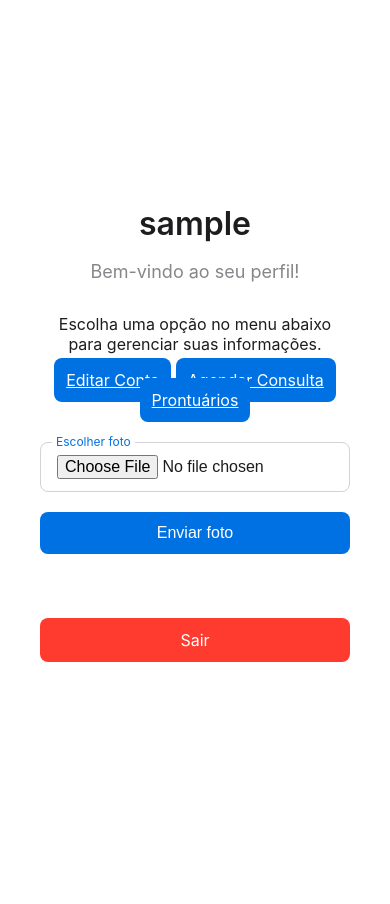
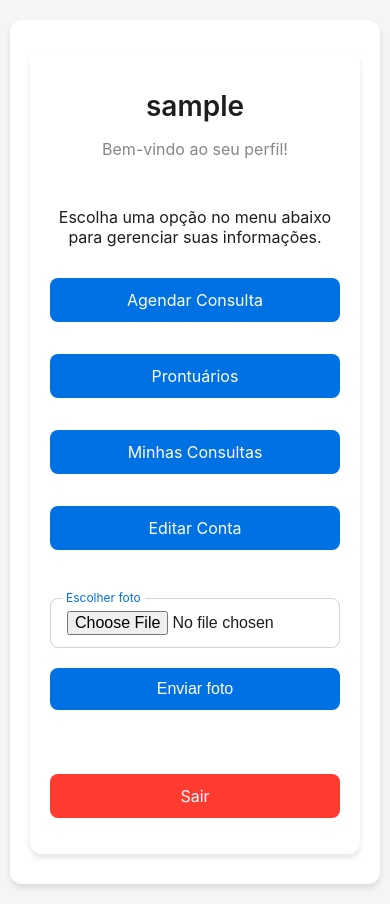
Before and after one commit to kobajk/MedicalBooking, a Flask app: page /perfil/1 in a window 390 px wide. Before the commit the page ends 662 px from the top, so only its background shows below. Run offline with Flask 3, Linux system fonts and the light colour scheme; the visitor is signed in with stand-in values (Sample User, id 1); data that the repository does not hold is empty; some web fonts are replaced.

Commit message:
Add routes for viewing personal consultations and scheduled appointments
This commit adds two new routes to the Clinicas application. The '/minhas_consultas' route allows users to view their own consultations, while the '/consultas_agendadas' route allows doctors to view appointments scheduled with them. The routes are protected with the 'login_required' decorator to ensure only authenticated users can access them. The templates 'minhas_consultas.html' and 'consultas_agendadas.html' are also added to display the respective information.

```diff
--- a/Clinicas/routes.py
+++ b/Clinicas/routes.py
@@ -191,3 +191,19 @@ def prontuario(id_usuario):
     # Mostrar prontuários existentes
     prontuarios = Prontuario.query.filter_by(id_paciente=id_usuario).all()
     return render_template('prontuario.html', usuario=usuario, prontuarios=prontuarios, form=form if current_user.tipo == 'Médico' else None)
+
+@App.route('/minhas_consultas')
+@login_required
+def minhas_consultas():
+    consultas = Consulta.query.filter_by(id_paciente=current_user.id).all()
+    return render_template('minhas_consultas.html', consultas=consultas)
+
+@App.route('/consultas_agendadas')
+@login_required
+def consultas_agendadas():
+    if current_user.tipo != 'Médico':
+        flash('Acesso não autorizado. Apenas médicos podem ver consultas agendadas.', 'danger')
+        return redirect(url_for('perfil', id_usuario=current_user.id))
+
+    consultas = Consulta.query.filter_by(id_profissional=current_user.id).all()
+    return render_template('consultas_agendadas.html', consultas=consultas)
--- a/Clinicas/static/styles/styles.css
+++ b/Clinicas/static/styles/styles.css
@@ -7,27 +7,36 @@
 
 body {
     font-family: 'San Francisco', -apple-system, BlinkMacSystemFont, sans-serif;
-    background-color: #ffffff;
+    background-color: #f5f5f7;
     display: flex;
     justify-content: center;
-    align-items: center;
-    height: 100vh;
+    align-items: flex-start;
+    min-height: 100vh;
     margin: 0;
     color: #1d1d1f;
+    padding: 20px;
+    box-sizing: border-box;
 }
 
 .error-message {
-    color: red;
-    display: none; /* Inicialmente escondido */
+    color: #ff3b30;
+    display: none; /* Initially hidden */
+    margin-bottom: 16px;
+    text-align: center;
 }
 
-.login-container {
+.login-container, .profile-container, .consultas-container, .prontuario-container, .edit-account-container {
     width: 100%;
-    max-width: 400px;
-    padding: 40px 20px;
+    max-width: 600px;
+    padding: 40px;
+    background-color: #ffffff;
+    border-radius: 12px;
+    box-shadow: 0 4px 6px rgba(0, 0, 0, 0.1);
+    margin: 20px auto;
+    box-sizing: border-box;
 }
 
-.login-title {
+.login-title, .profile-title {
     font-size: 32px;
     font-weight: 600;
     margin-bottom: 8px;
@@ -35,8 +44,8 @@ body {
     text-align: center;
 }
 
-.login-subtitle {
-    font-size: 16px;
+.login-subtitle, .profile-subtitle {
+    font-size: 18px;
     color: #86868b;
     text-align: center;
     margin-bottom: 32px;
@@ -97,6 +106,10 @@ body {
     cursor: pointer;
     transition: all 0.3s ease;
     box-sizing: border-box;
+    text-align: center;
+    text-decoration: none;
+    display: block;
+    margin-bottom: 16px;
 }
 
 .custom-submit-button:hover {
@@ -151,49 +164,17 @@ body {
     color: #0077ed;
 }
 
-@media (max-width: 480px) {
-    .login-container {
-        padding: 20px;
-    }
-
-    .login-title {
-        font-size: 28px;
-    }
-
-    .login-subtitle {
-        font-size: 14px;
-    }
-
-    .form-control,
-    .custom-submit-button {
-        font-size: 16px;
-    }
-}
-
-.profile-container {
-    max-width: 800px;
-    margin: 0 auto;
-    padding: 40px 20px;
-}
-
-.profile-title {
-    font-size: 32px;
-    font-weight: 600;
-    margin-bottom: 8px;
-    color: #1d1d1f;
-    text-align: center;
-}
-
-.profile-subtitle {
-    font-size: 18px;
-    color: #86868b;
-    text-align: center;
+.profile-menu {
+    display: flex;
+    flex-direction: column;
+    gap: 16px;
     margin-bottom: 32px;
 }
 
-.profile-menu {
-    margin-bottom: 32px;
+.profile-menu p {
     text-align: center;
+    color: #1d1d1f;
+    margin-bottom: 15px;
 }
 
 .profile-form {
@@ -202,7 +183,7 @@ body {
 
 .photo-gallery {
     display: grid;
-    grid-template-columns: repeat(auto-fill, minmax(200px, 1fr));
+    grid-template-columns: repeat(auto-fill, minmax(100px, 1fr));
     gap: 16px;
     margin-bottom: 32px;
 }
@@ -211,28 +192,67 @@ body {
     border-radius: 8px;
     overflow: hidden;
     box-shadow: 0 4px 6px rgba(0, 0, 0, 0.1);
+    aspect-ratio: 1;
 }
 
 .profile-photo {
     width: 100%;
-    height: auto;
+    height: 100%;
+    object-fit: cover;
     display: block;
 }
 
 .logout-container {
     text-align: center;
+    margin-top: 30px;
 }
 
 .logout-button {
-    display: inline-block;
-    padding: 12px 24px;
     background-color: #ff3b30;
-    color: #ffffff;
-    text-decoration: none;
-    border-radius: 8px;
-    transition: background-color 0.3s ease;
 }
 
 .logout-button:hover {
-    background-color: #d70015;
+    background-color: #ff453a;
 }
+
+.consultas-list, .prontuario-list {
+    margin-top: 24px;
+}
+
+.consulta-item, .prontuario-item {
+    background-color: #f2f2f7;
+    border-radius: 8px;
+    padding: 16px;
+    margin-bottom: 16px;
+}
+
+.consulta-item p, .prontuario-item p {
+    margin: 8px 0;
+}
+
+@media (max-width: 480px) {
+    .login-container, .profile-container, .consultas-container, .prontuario-container, .edit-account-container {
+        padding: 20px;
+        margin: 10px auto;
+    }
+
+    body {
+        padding: 10px;
+    }
+    .login-title, .profile-title {
+        font-size: 28px;
+    }
+
+    .login-subtitle, .profile-subtitle {
+        font-size: 16px;
+    }
+
+    .form-control,
+    .custom-submit-button {
+        font-size: 16px;
+    }
+
+    .photo-gallery {
+        grid-template-columns: repeat(auto-fill, minmax(80px, 1fr));
+    }
+}
--- a/Clinicas/templates/perfil.html
+++ b/Clinicas/templates/perfil.html
@@ -9,12 +9,14 @@
 
     <div class="profile-menu">
         <p>Escolha uma opção no menu abaixo para gerenciar suas informações.</p>
-        <!-- Botão para editar conta -->
+        {% if usuario.tipo == 'Médico' %}
+        <a href="{{ url_for('consultas_agendadas') }}" class="custom-submit-button">Consultas Agendadas Comigo</a>
+        {% else %}
+        <a href="{{ url_for('agendar_consulta') }}" class="custom-submit-button">Agendar Consulta</a>
+        <a href="{{ url_for('prontuario', id_usuario=usuario.id) }}" class="custom-submit-button">Prontuários</a>
+        <a href="{{ url_for('minhas_consultas') }}" class="custom-submit-button">Minhas Consultas</a>
+        {% endif %}
         <a href="{{ url_for('editar_conta') }}" class="custom-submit-button">Editar Conta</a>
-        <!-- Botão para agendar consulta -->
-        <a href="{{ url_for('agendar_consulta') }}" class="custom-submit-button">Agendar Consulta</a>
-        <!-- Botão para visualizar prontuários -->
-        <a href="{{ url_for('prontuario', id_usuario=usuario.id) }}" class="custom-submit-button">Prontuários</a>
     </div>
 
     {% if form %}
```
Also changed, not shown: Clinicas/templates/consultas_agendadas.html (added, +27 -0 lines), Clinicas/templates/criar_conta.html (+22 -3 lines), Clinicas/templates/minhas_consultas.html (added, +27 -0 lines), 1 other file.
